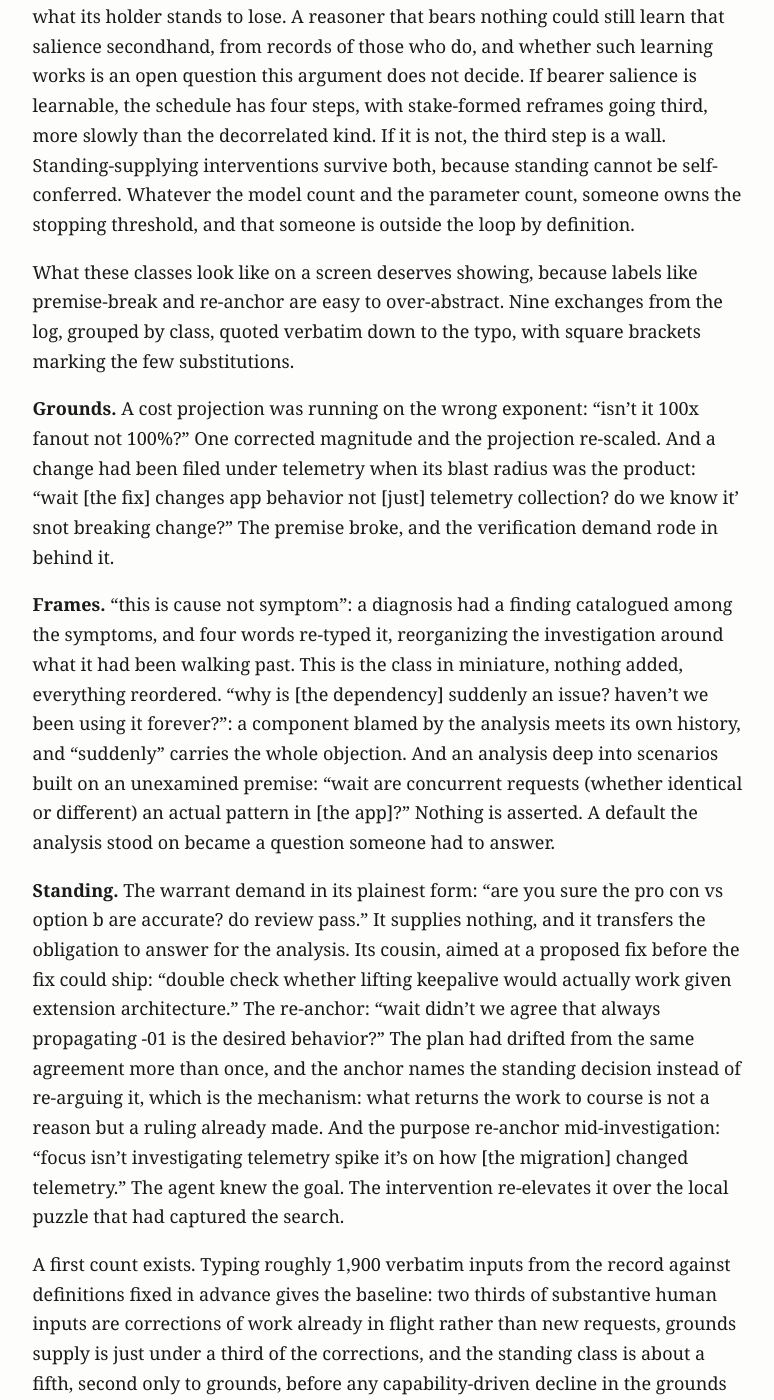
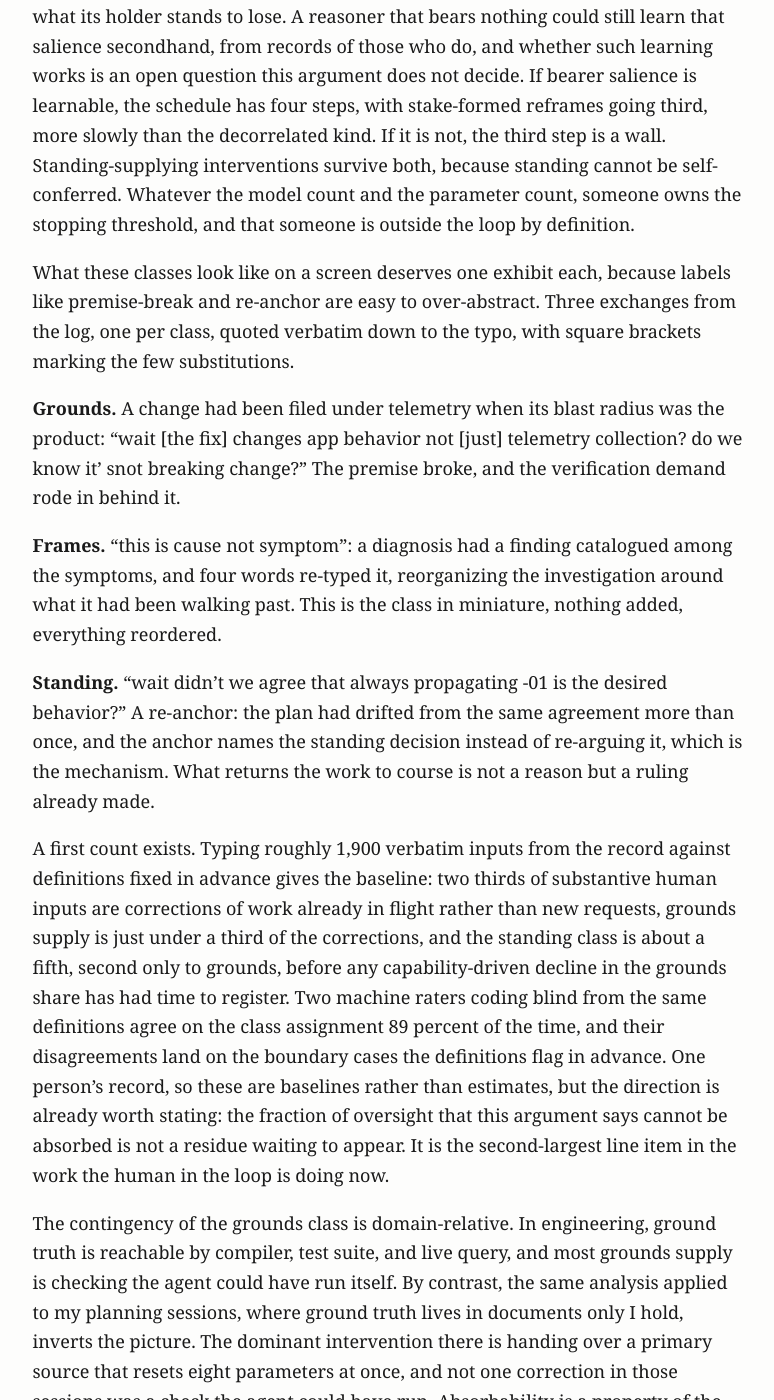
Before and after one commit to MajorLift/blog, a Jekyll site: the page built from _posts/2026-07-24-when-if-ever-agents-stop-needing-us.md, in a window 1280 px wide and 1400 px high, scrolled down 5121 px. Shown: the whole window, without its empty margins (252-1026 px from the left). Built offline with Jekyll 4.4.1, drawn with Linux system fonts in a browser that asks for light colours.

Commit message:
Winnow the exhibits to the final trio
One per class per the author's picks: the misfiled blast radius, the
cause-not-symptom retype, and the re-anchor to a ruling already made.
Sentinels updated to guard the final set.

Claude-Session: https://claude.ai/code/session_01QzrpuaaxiGyPWbFKHggd8b

```diff
--- a/_posts/2026-07-24-when-if-ever-agents-stop-needing-us.md
+++ b/_posts/2026-07-24-when-if-ever-agents-stop-needing-us.md
@@ -50,13 +50,13 @@ With this argument, it becomes possible to sort the entire taxonomy, the nine nu
 
 The partition answers the opening question with a schedule instead of a yes or no. Grounds-supplying interventions decline as capability grows. Frame-supplying interventions survive any single model getting smarter, because a reasoner cannot enumerate what its own framing excludes, but they yield to architecture only in part, because different priors have two sources. Fresh eyes are one: a disinterested reader finds what the invested author cannot, and that fraction of reframing mechanizes as soon as a second reasoner is genuinely decorrelated. The other is priors formed by bearing the outcome: what a framing makes visible may track what its holder stands to lose. A reasoner that bears nothing could still learn that salience secondhand, from records of those who do, and whether such learning works is an open question this argument does not decide. If bearer salience is learnable, the schedule has four steps, with stake-formed reframes going third, more slowly than the decorrelated kind. If it is not, the third step is a wall. Standing-supplying interventions survive both, because standing cannot be self-conferred. Whatever the model count and the parameter count, someone owns the stopping threshold, and that someone is outside the loop by definition.
 
-What these classes look like on a screen deserves showing, because labels like premise-break and re-anchor are easy to over-abstract. Nine exchanges from the log, grouped by class, quoted verbatim down to the typo, with square brackets marking the few substitutions.
+What these classes look like on a screen deserves one exhibit each, because labels like premise-break and re-anchor are easy to over-abstract. Three exchanges from the log, one per class, quoted verbatim down to the typo, with square brackets marking the few substitutions.
 
-**Grounds.** A cost projection was running on the wrong exponent: "isn't it 100x fanout not 100%?" One corrected magnitude and the projection re-scaled. And a change had been filed under telemetry when its blast radius was the product: "wait [the fix] changes app behavior not [just] telemetry collection? do we know it' snot breaking change?" The premise broke, and the verification demand rode in behind it.
+**Grounds.** A change had been filed under telemetry when its blast radius was the product: "wait [the fix] changes app behavior not [just] telemetry collection? do we know it' snot breaking change?" The premise broke, and the verification demand rode in behind it.
 
-**Frames.** "this is cause not symptom": a diagnosis had a finding catalogued among the symptoms, and four words re-typed it, reorganizing the investigation around what it had been walking past. This is the class in miniature, nothing added, everything reordered. "why is [the dependency] suddenly an issue? haven't we been using it forever?": a component blamed by the analysis meets its own history, and "suddenly" carries the whole objection. And an analysis deep into scenarios built on an unexamined premise: "wait are concurrent requests (whether identical or different) an actual pattern in [the app]?" Nothing is asserted. A default the analysis stood on became a question someone had to answer.
+**Frames.** "this is cause not symptom": a diagnosis had a finding catalogued among the symptoms, and four words re-typed it, reorganizing the investigation around what it had been walking past. This is the class in miniature, nothing added, everything reordered.
 
-**Standing.** The warrant demand in its plainest form: "are you sure the pro con vs option b are accurate? do review pass." It supplies nothing, and it transfers the obligation to answer for the analysis. Its cousin, aimed at a proposed fix before the fix could ship: "double check whether lifting keepalive would actually work given extension architecture." The re-anchor: "wait didn't we agree that always propagating -01 is the desired behavior?" The plan had drifted from the same agreement more than once, and the anchor names the standing decision instead of re-arguing it, which is the mechanism: what returns the work to course is not a reason but a ruling already made. And the purpose re-anchor mid-investigation: "focus isn't investigating telemetry spike it's on how [the migration] changed telemetry." The agent knew the goal. The intervention re-elevates it over the local puzzle that had captured the search.
+**Standing.** "wait didn't we agree that always propagating -01 is the desired behavior?" A re-anchor: the plan had drifted from the same agreement more than once, and the anchor names the standing decision instead of re-arguing it, which is the mechanism. What returns the work to course is not a reason but a ruling already made.
 
 A first count exists. Typing roughly 1,900 verbatim inputs from the record against definitions fixed in advance gives the baseline: two thirds of substantive human inputs are corrections of work already in flight rather than new requests, grounds supply is just under a third of the corrections, and the standing class is about a fifth, second only to grounds, before any capability-driven decline in the grounds share has had time to register. Two machine raters coding blind from the same definitions agree on the class assignment 89 percent of the time, and their disagreements land on the boundary cases the definitions flag in advance. One person's record, so these are baselines rather than estimates, but the direction is already worth stating: the fraction of oversight that this argument says cannot be absorbed is not a residue waiting to appear. It is the second-largest line item in the work the human in the loop is doing now.
 
```
